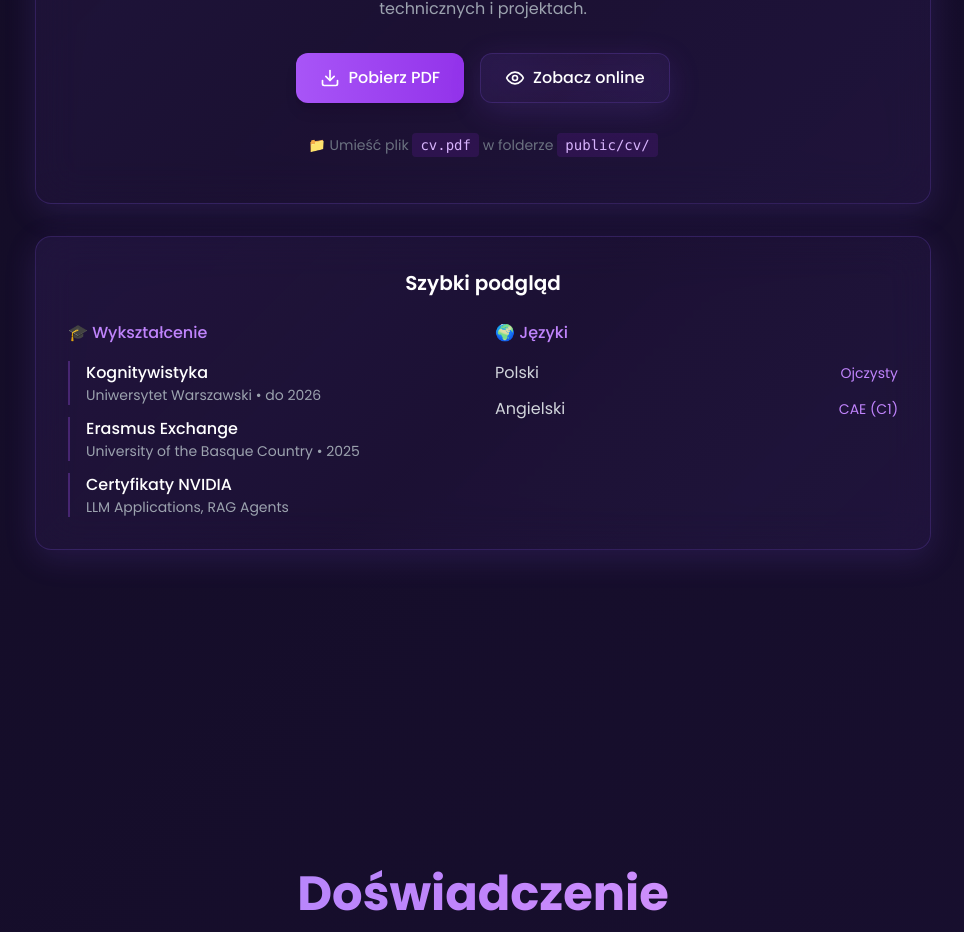
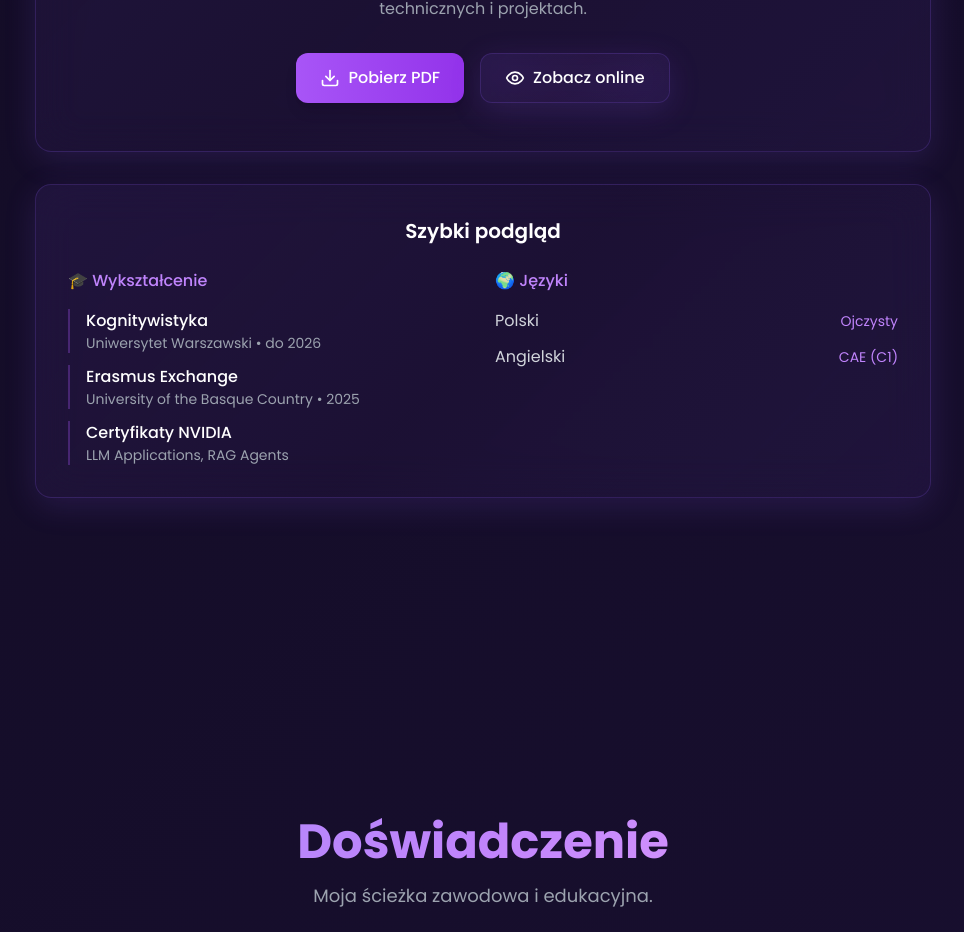
Before and after one commit to Wojz12/My_www, a Next.js app: page / in a window 1280 px wide. Shown: the part 2400-3332 px from the top of the page, without its empty margins (157-1121 px from the left). Built offline with nearby package versions, Linux system fonts and the light colour scheme.

Commit message:
Fix: delete uneeded text in cv section

```diff
--- a/src/components/sections/CV.tsx
+++ b/src/components/sections/CV.tsx
@@ -65,12 +65,6 @@ export default function CV() {
                 Zobacz online
               </a>
             </div>
-
-            {/* Info note */}
-            <p className="mt-8 text-sm text-gray-500">
-              📁 Umieść plik <code className="px-2 py-1 bg-primary-900/30 rounded text-primary-300">cv.pdf</code> w folderze
-              <code className="px-2 py-1 bg-primary-900/30 rounded text-primary-300 ml-1">public/cv/</code>
-            </p>
           </div>
 
           {/* CV Preview Placeholder */}
```
